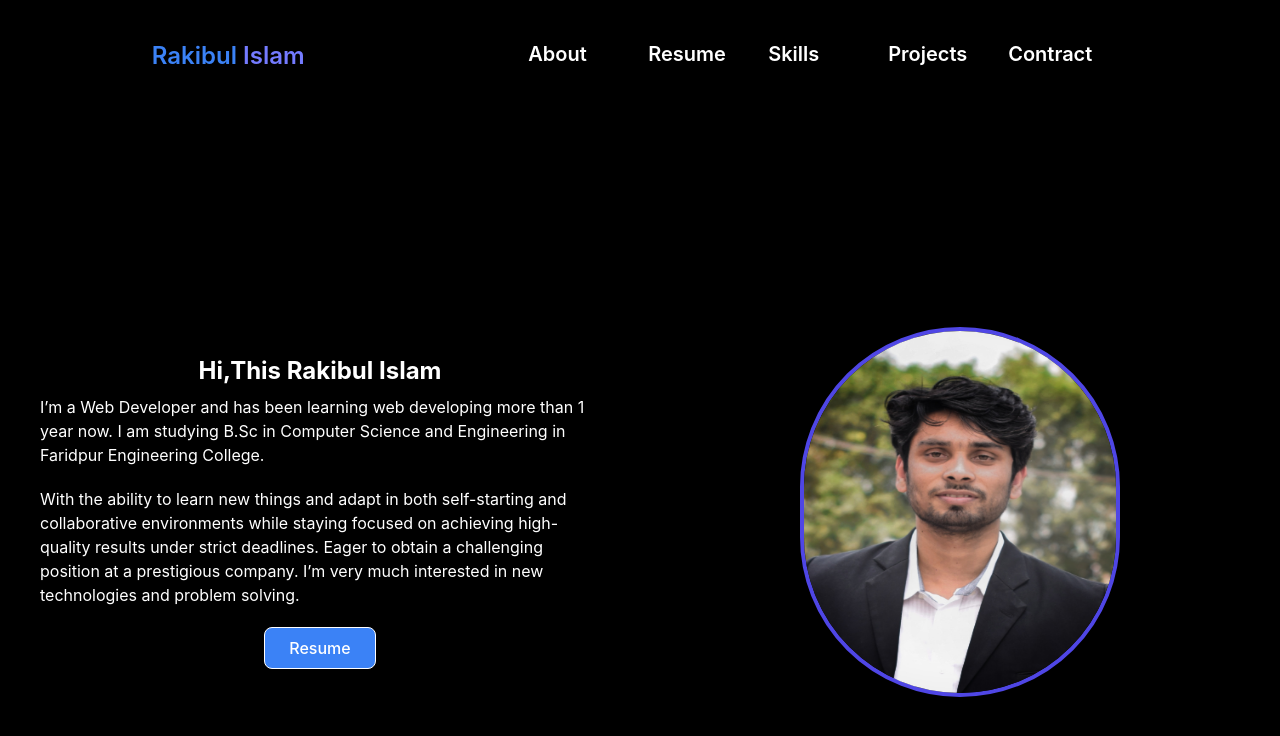
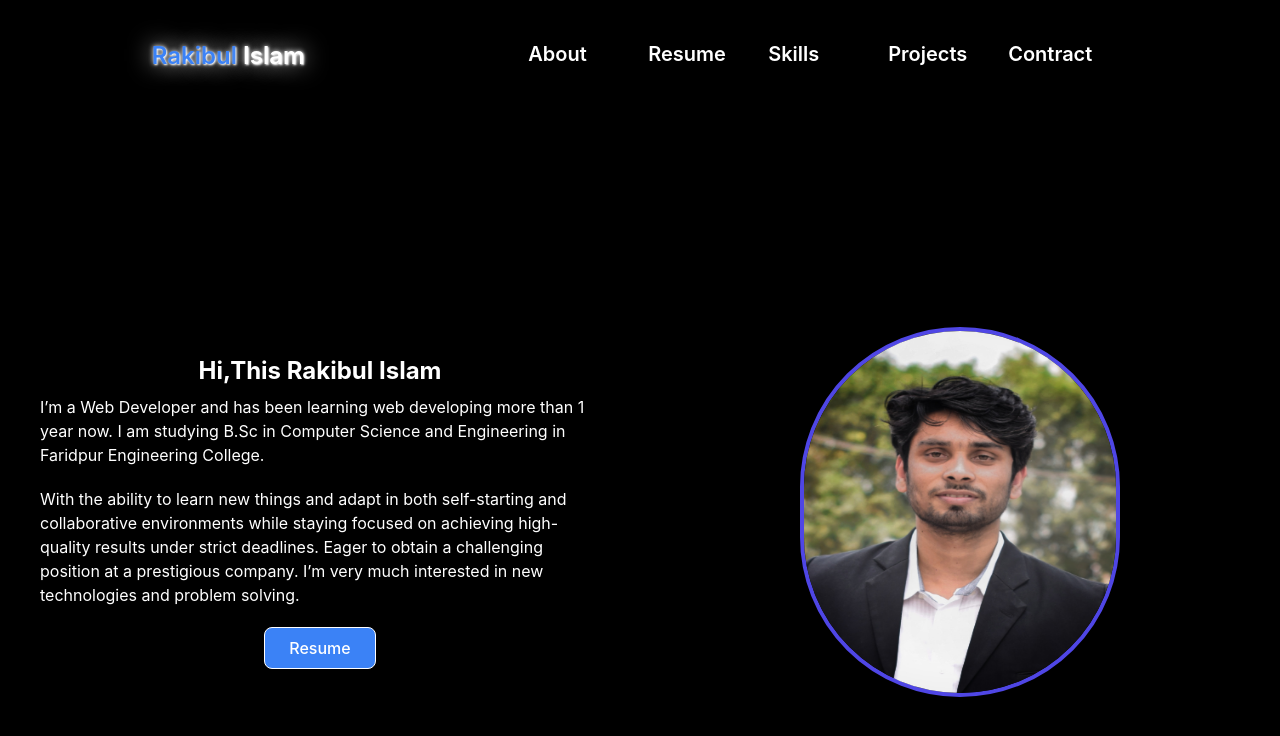
Before and after one commit to Flocky05/RakibulIslam, a React (Vite) app: page / in a window 1280 px wide. In both pictures the pointer is over the link "Rakibul Islam". Shown: the top 736 px of the page. Built offline with nearby package versions, Linux system fonts and the light colour scheme.

Commit message:
update header section

```diff
--- /dev/null
+++ b/src/component/Header/Header.css
@@ -0,0 +1,4 @@
+a:hover {
+    color: white;
+    text-shadow: 1px 1px 2px white, 0 0 25px white, 0 0 5px white;
+  }
--- a/src/component/Header/Header.jsx
+++ b/src/component/Header/Header.jsx
@@ -1,5 +1,5 @@
 
-
+import "./Header.css"
 const Header = () => {
     return (
         <div className="flex justify-around p-10 text-white text-xl font-semibold">
```
